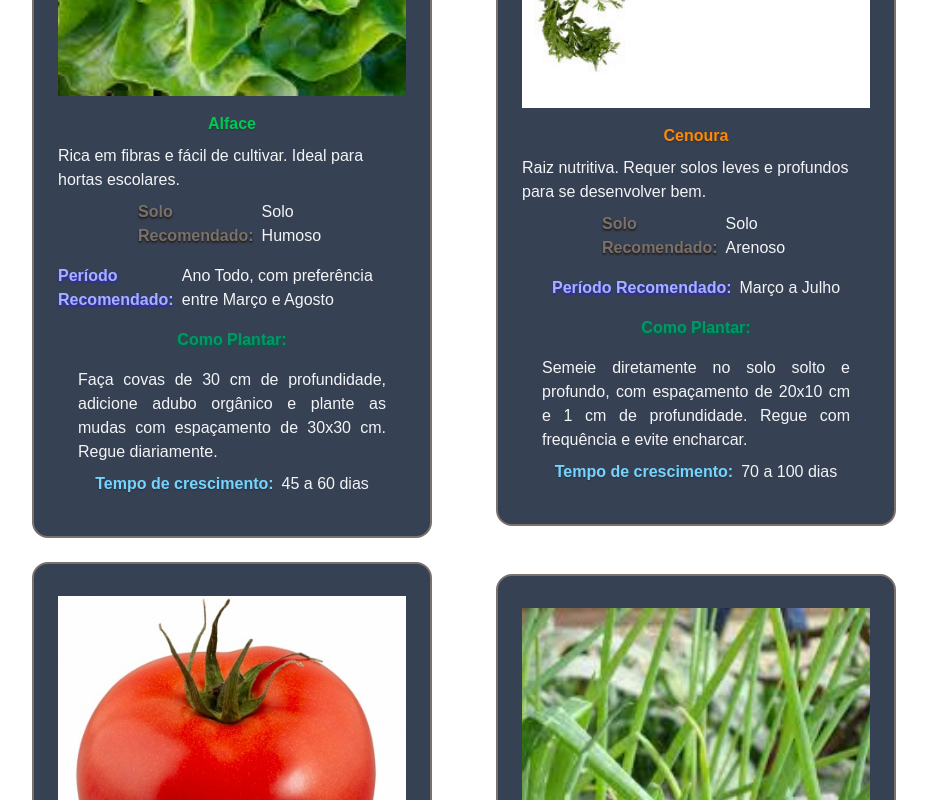
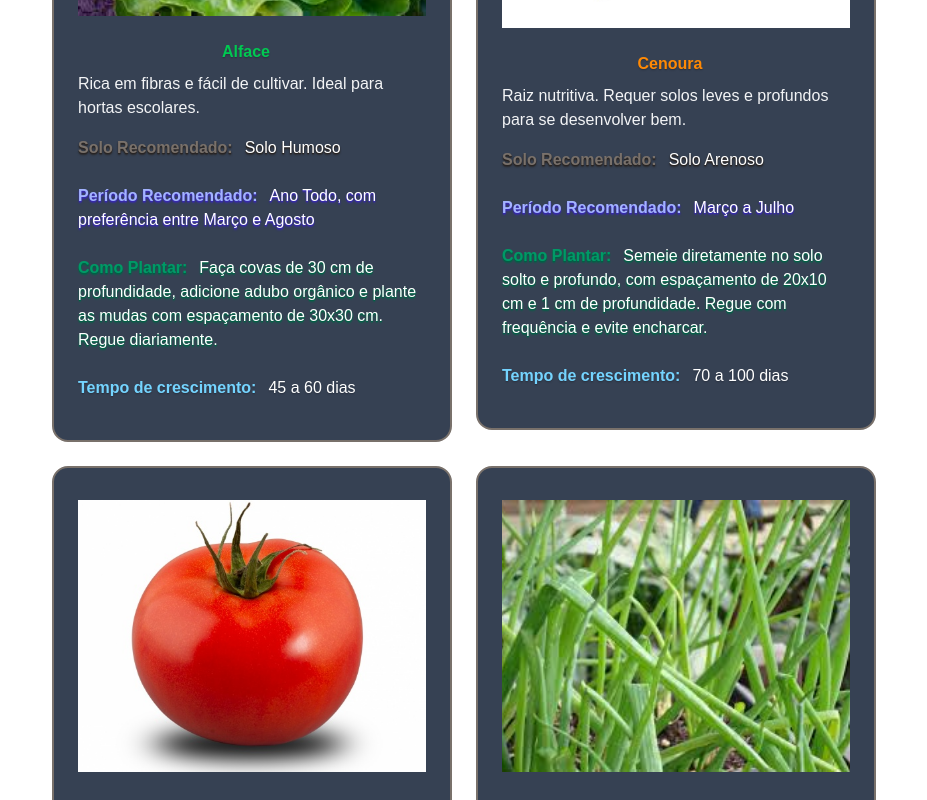
Before and after one commit to Nicolas7720/Hortas-Sustentaveis, a Next.js app in the folder horta-sustentavel/: page / in a window 1280 px wide. Shown: the part 580-1380 px from the top of the page, without its empty margins (176-1103 px from the left). Built offline with nearby package versions, Linux system fonts and the light colour scheme.

Commit message:
só falta as imagens

```diff
--- a/horta-sustentavel/app/components/card/CardDiv.tsx
+++ b/horta-sustentavel/app/components/card/CardDiv.tsx
@@ -4,7 +4,7 @@ type CardDivProps = {
 };
 const CardDiv = ({ children }: CardDivProps) => {
   return (
-    <div className="flex flex-col sm:w-full md:w-100 border-2 border-stone-500 bg-gray-700 text-gray-100 p-6 py-8 rounded-2xl hover:shadow-neutral-400 hover:shadow-xlg mx-5">
+    <div className="flex flex-col sm:w-full md:w-100 border-2 border-stone-500 bg-gray-700 text-gray-100 p-6 py-8 rounded-2xl hover:shadow-neutral-400 hover:shadow-xl gap-2">
       {children}
     </div>
   );
--- a/horta-sustentavel/app/components/card/CardHeading.tsx
+++ b/horta-sustentavel/app/components/card/CardHeading.tsx
@@ -3,8 +3,9 @@ import { twMerge } from "tailwind-merge";
 
 type CardHeading = React.HTMLAttributes<HTMLHeadingElement> & {
   children: React.ReactNode;
+  text?: string;
 };
-const CardHeading = ({ children, ...rest }: CardHeading) => {
+const CardHeading = ({ children, text, ...rest }: CardHeading) => {
   return (
     <h2
       {...rest}
@@ -14,6 +15,7 @@ const CardHeading = ({ children, ...rest }: CardHeading) => {
       )}
     >
       {children}
+      <span className="text-leading-7 text-white ml-3 font-medium">{text}</span>
     </h2>
   );
 };
--- a/horta-sustentavel/app/components/card/CardImage.tsx
+++ b/horta-sustentavel/app/components/card/CardImage.tsx
@@ -13,7 +13,7 @@ const CardImage = ({ src, alt }: CardImageProps) => {
         alt={`Imagem da ${alt}`}
         width={160}
         height={30}
-        className="pb-2 w-full h-90 object-cover"
+        className="pb-2 w-full h-70 object-cover"
       />
     </div>
   );
--- a/horta-sustentavel/app/components/sementes/index.tsx
+++ b/horta-sustentavel/app/components/sementes/index.tsx
@@ -53,35 +53,39 @@ export default function Sementes() {
                     {sem.nome}
                   </Card.Heading>
 
-                  <Card.Text className="text-leading-7">
-                    {sem.descricao}
-                  </Card.Text>
+                  <Card.Text>{sem.descricao}</Card.Text>
                 </div>
-                <div className="flex justify-center items-center gap-2 mx-20">
-                  <Card.Heading className="text-stone-500 text-shadow-stone-800">
+                <div className="flex gap-2">
+                  <Card.Heading
+                    text={sem.soloRecomendado}
+                    className="text-stone-500 text-shadow-stone-800"
+                  >
                     Solo Recomendado:
                   </Card.Heading>
-                  <Card.Text>{sem.soloRecomendado}</Card.Text>
                 </div>
-                <div className="flex justify-center items-center gap-2">
-                  <Card.Heading className="text-indigo-300 text-shadow-indigo-800 w-auto">
+                <div className="flex gap-2">
+                  <Card.Heading
+                    text={sem.periodoPlantio}
+                    className="text-indigo-300 text-shadow-indigo-800"
+                  >
                     Período Recomendado:
                   </Card.Heading>
-                  <Card.Text>{sem.periodoPlantio}</Card.Text>
                 </div>
-                <div className="flex flex-col justify-center items-center gap-2">
-                  <Card.Heading className="text-emerald-600 text-shadow-emerald-800">
+                <div className="flex gap-2">
+                  <Card.Heading
+                    text={sem.formaPlantio}
+                    className="text-emerald-600 text-shadow-emerald-800"
+                  >
                     Como Plantar:
                   </Card.Heading>
-                  <Card.Text className="mx-5 text-justify">
-                    {sem.formaPlantio}
-                  </Card.Text>
                 </div>
-                <div className="flex justify-center items-center gap-2">
-                  <Card.Heading className="text-sky-300 text-shadow-skye-800">
+                <div className="flex gap-2">
+                  <Card.Heading
+                    text={sem.tempoCrescimento}
+                    className="text-sky-300 text-shadow-skye-800"
+                  >
                     Tempo de crescimento:
                   </Card.Heading>
-                  <Card.Text>{sem.tempoCrescimento}</Card.Text>
                 </div>
               </Card.Div>
             ))
```
